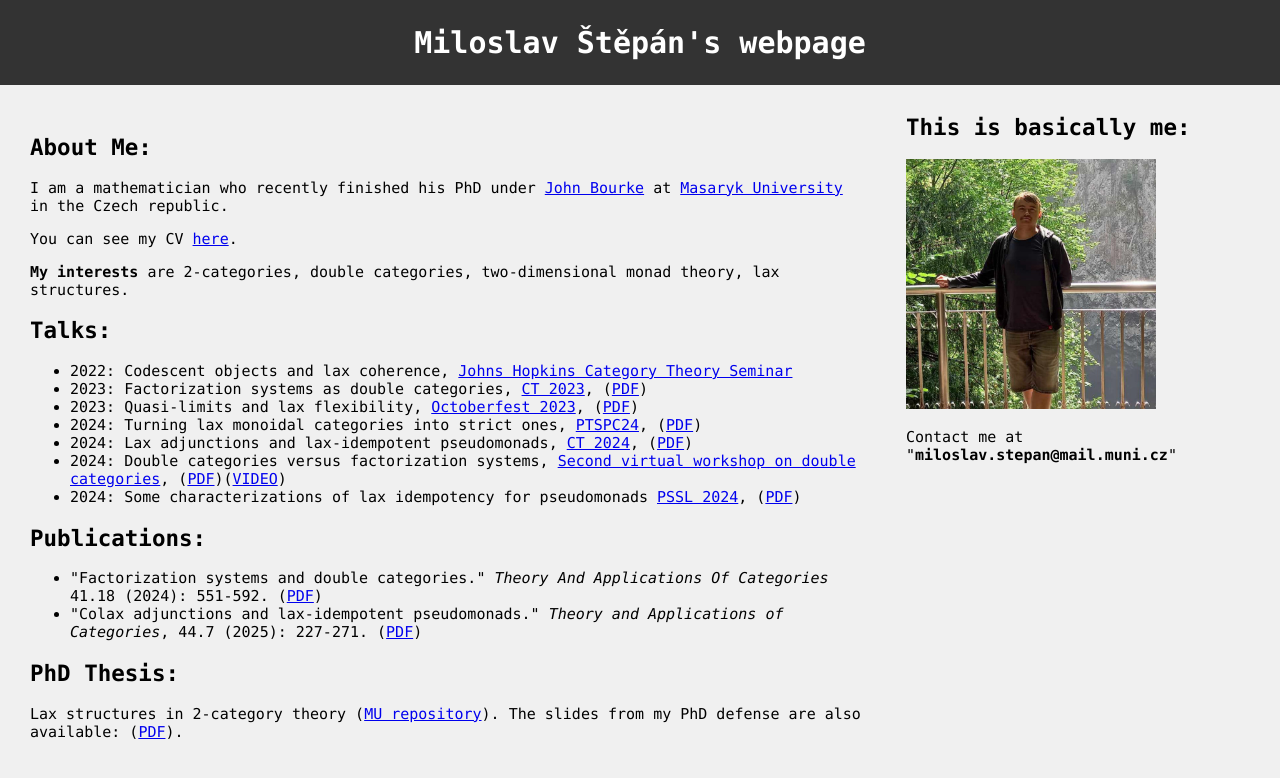
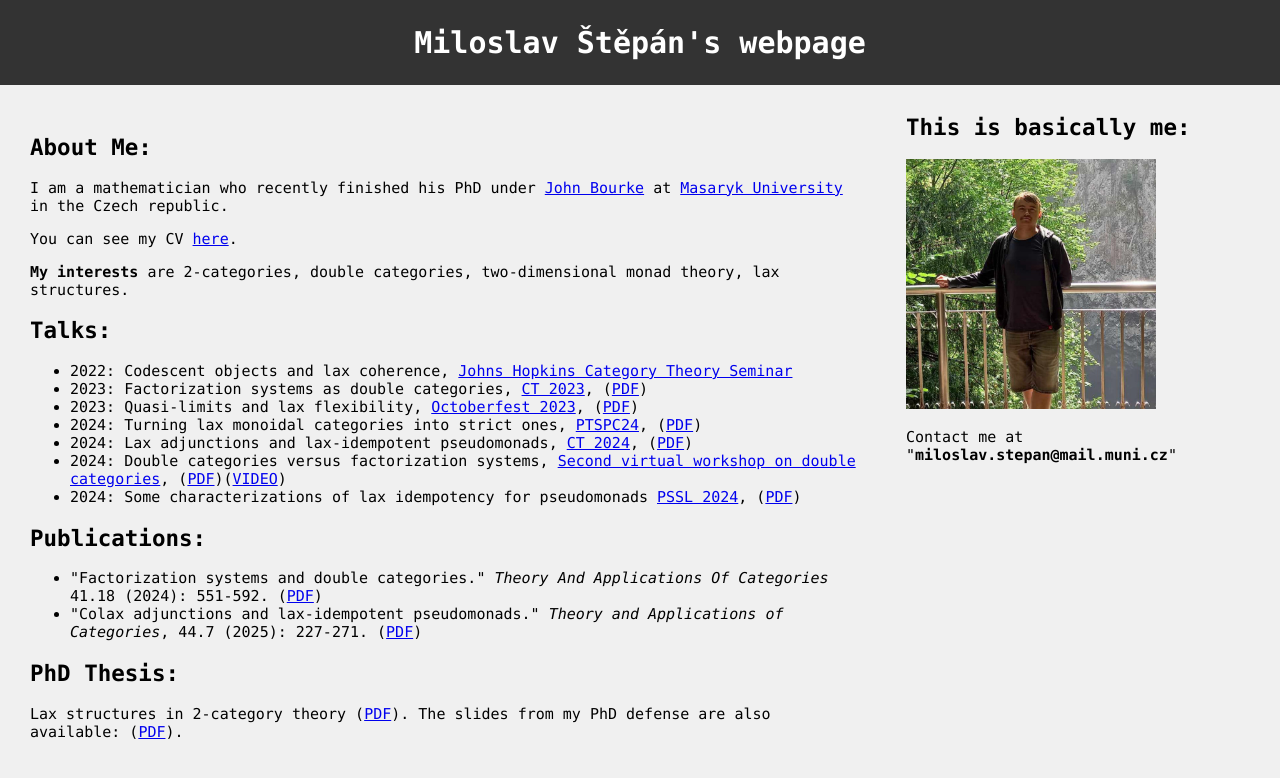
Before and after one commit to MiloslavStepan/MiloslavStepan.github.io, a Jekyll site: the page built from README.md, in a window 1280 px wide. Shown: the top 778 px of the page. Built offline with Jekyll 4.4.1, drawn with Linux system fonts in a browser that asks for light colours; our own code applies the rules of GitHub Pages for plain Markdown files.

Commit message:
Update home.html

```diff
--- a/_layouts/home.html
+++ b/_layouts/home.html
@@ -89,7 +89,7 @@
 		</ul>
 
         <h2>PhD Thesis:</h2>
-		Lax structures in 2-category theory (<a href="https://is.muni.cz/auth/th/qlooc/MiloslavPhD.pdf">MU repository</a>). The slides from my PhD defense are also available: (<a href="Files/Stepan%20Phd%20Defense%20Slides.pdf">PDF</a>).
+		Lax structures in 2-category theory (<a href="https://is.muni.cz/auth/th/qlooc/MiloslavPhD.pdf">PDF</a>). The slides from my PhD defense are also available: (<a href="Files/Stepan%20Phd%20Defense%20Slides.pdf">PDF</a>).
     </p></section>
 
 
```
